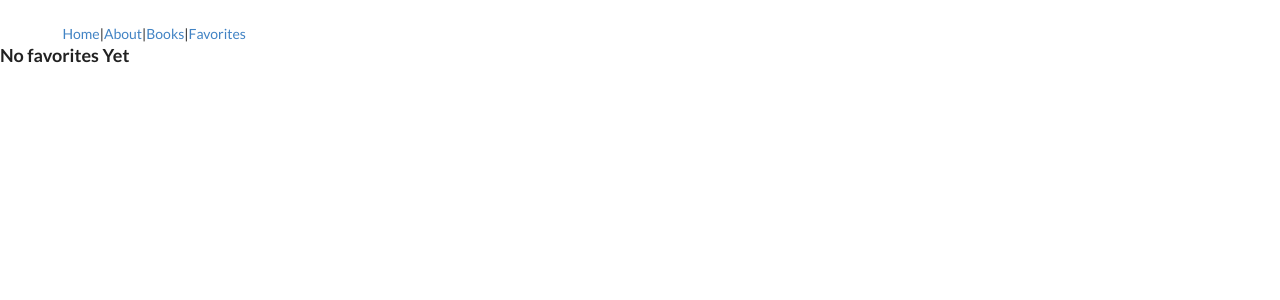
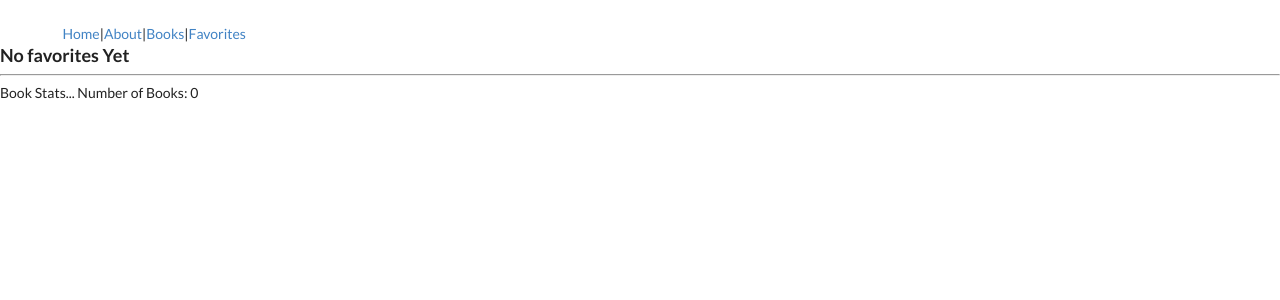
Before and after one commit to robert-laws/portfolio-project-july-2019-react-front-end, a React (Create React App) app: page /favorites in a window 1280 px wide. Shown: the top 300 px of the page. Built offline with nearby package versions, Linux system fonts and the light colour scheme.

Commit message:
added routing with pagenotfound

```diff
--- a/src/App.js
+++ b/src/App.js
@@ -5,18 +5,22 @@ import Header from './components/Header';
 import BooksContainer from './containers/BooksContainer';
 import FavoritesContainer from './containers/FavoritesContainer';
 import BookDetails from './components/BookDetails';
-import { BrowserRouter as Router, Route } from 'react-router-dom';
+import PageNotFound from './PageNotFound';
+import { BrowserRouter as Router, Route, Switch } from 'react-router-dom';
 
 function App() {
   return (
     <div>
       <Router>
         <Header />
-        <Route exact path="/" component={HomePage}/>
-        <Route exact path="/about" component={AboutPage}/>
-        <Route exact path="/books" component={BooksContainer}/>
-        <Route exact path="/favorites" component={FavoritesContainer}/>
-        <Route path="/books/:id" component={BookDetails}/>
+        <Switch>
+          <Route exact path="/" component={HomePage}/>
+          <Route exact path="/about" component={AboutPage}/>
+          <Route exact path="/books" component={BooksContainer}/>
+          <Route exact path="/favorites" component={FavoritesContainer}/>
+          <Route exact path="/books/:id" component={BookDetails}/>
+          <Route component={PageNotFound} />
+        </Switch>
       </Router>
     </div>
   );
--- /dev/null
+++ b/src/PageNotFound.js
@@ -0,0 +1,5 @@
+import React from 'react';
+
+const PageNotFound = () => <h2>Oops! Page not found.</h2>;
+
+export default PageNotFound;
--- /dev/null
+++ b/src/components/BookStats.js
@@ -0,0 +1,13 @@
+import React from 'react';
+
+const BookStats = props => {
+  return (
+    <div>
+      Book Stats...
+
+      Number of Books: {props.stats.length}
+    </div>
+  )
+}
+
+export default BookStats
--- a/src/components/FavoriteBooksList.js
+++ b/src/components/FavoriteBooksList.js
@@ -4,12 +4,8 @@ import { connect } from 'react-redux';
 import { removeFromFavoriteBooks } from '../actions/bookFavoriteActions';
 
 class FavoriteBooksList extends Component {
-  showFavorites(favs) {
-    if(favs.length > 0) {
-      return favs;
-    } else {
-      return <h3>No favorites Yet</h3>;
-    }
+  showFavorites(favorites) {
+    return favorites.length > 0 ? favorites : <h3>No favorites Yet</h3>;
   }
 
   render() {
--- a/src/containers/FavoritesContainer.js
+++ b/src/containers/FavoritesContainer.js
@@ -1,5 +1,6 @@
 import React, { Component } from 'react';
 import FavoriteBooksList from '../components/FavoriteBooksList';
+import BookStats from '../components/BookStats';
 import { connect } from 'react-redux';
 
 class FavoritesContainer extends Component {
@@ -7,6 +8,8 @@ class FavoritesContainer extends Component {
     return (
       <div>
         <FavoriteBooksList favoriteBooksList={this.props.favoriteBooks} />
+        <hr />
+        <BookStats stats={this.props.favoriteBooks} />
       </div>
     )
   }
```
Also changed, not shown: src/components/OnlyBook.js (added).
